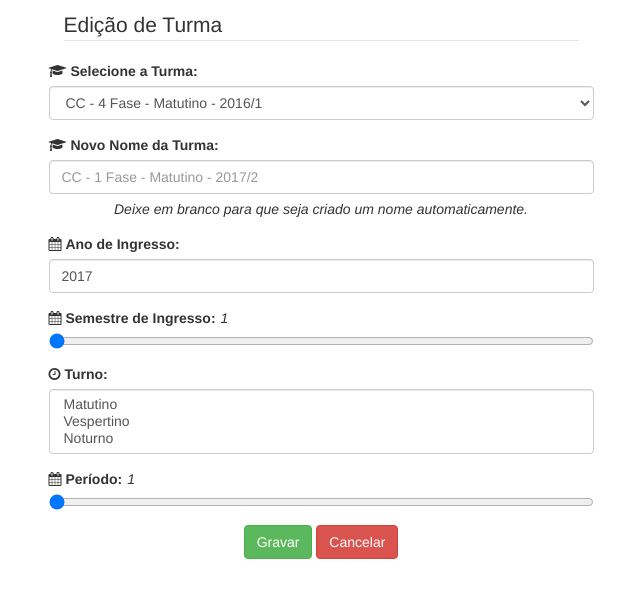
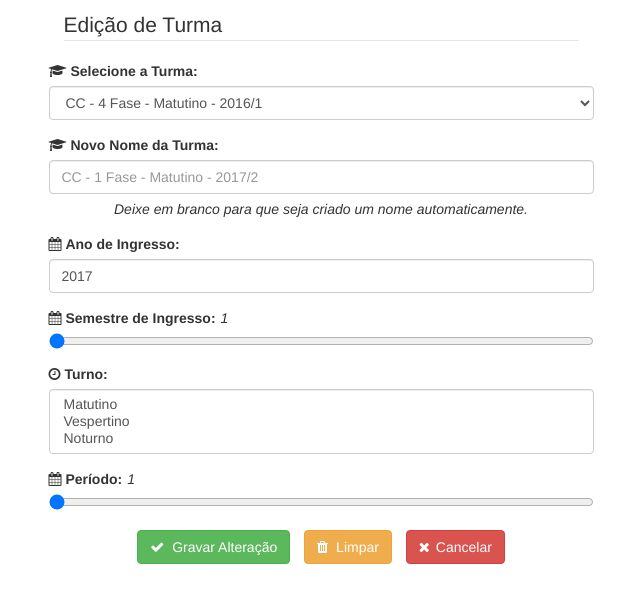
Before and after one commit to JotaCampagnolo/UFFS.Scheduler, a PHP site: page /editar_turma.php in a window 1280 px wide. Shown: the top 607 px of the page, without its empty margins (319-959 px from the left). Run offline with PHP 8.4, Linux system fonts and the light colour scheme; data comes from the database, SQL or seed files in the repository; some libraries are stand-ins or nearby versions.

Commit message:
Teste da página editar_turma.php realizado com sucesso.

```diff
--- a/source/editar_turma.php
+++ b/source/editar_turma.php
@@ -147,8 +147,11 @@
                       <input type="range" name="period"  onchange="document.getElementById('per').innerHTML = this.value" min="1" max="10" value="1" required />
                   </div>
                   <div class="form-group text-center">
-                      <input type="submit" name="Gravar" value="Gravar" class="btn btn-success"/>
-                      <input type="submit" value="Cancelar" class="btn btn-danger"/>
+                      <button type="submit" class="btn btn-success" name="Gravar" value="Gravar" style="margin: 5px"><span class="fa fa-check" style="margin-right: 8px"></span>Gravar Alteração</button>
+                      <button type="reset" class="btn btn-warning" name="Limpar" value="Limpar" style="margin: 5px"><span class="fa fa-trash" style="margin-right: 8px"></span>Limpar</button>
+                      <a class="btn btn-danger" href="index.php" type="button" style="margin: 5px">
+                          <span class="fa fa-close" style="margin-right: 6px"></span>Cancelar
+                      </a>
                   </div>
 
           </fieldset>
```
